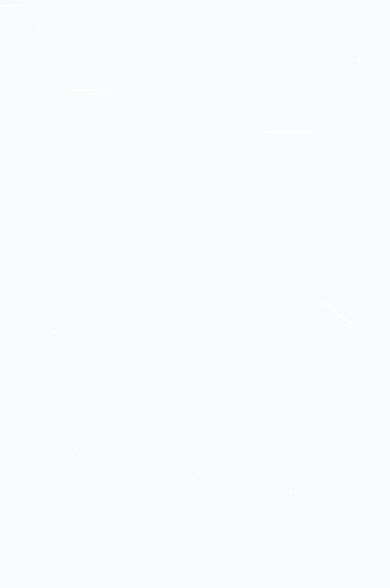
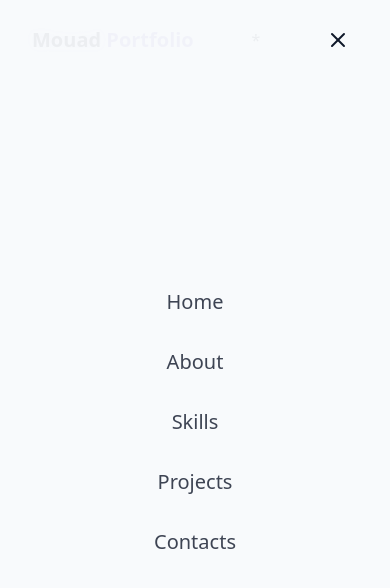
Before and after one commit to moad-cod/Portfolio, a React (Vite) app: page / in a window 390 px wide. Shown: the top 588 px of the page. Built offline with nearby package versions, Linux system fonts and the light colour scheme.

Commit message:
Implement the Navbar section

```diff
--- /dev/null
+++ b/src/components/Navbar.jsx
@@ -0,0 +1,89 @@
+import { useEffect, useState } from "react"
+import { X, Menu} from "lucide-react"
+import { cn } from "@/lib/utils"
+const navItems = [
+    {name: "Home", href: "#hero"},
+    {name: "About", href: "#about"},
+    {name: "Skills", href: "#skills"},
+    {name: "Projects", href: "#projects"},
+    {name: "Contacts", href: "#contacts"},
+
+]
+
+
+export const Navbar = () => {
+    const [isScrolled, setIsScrolled] = useState(false);
+    const [isMenuOpen, setIsMenuOpen] = useState(true);
+
+
+    useEffect(() => {
+        const handleScroll = () => {
+            setIsScrolled(window.scrollY > 10);
+        }
+
+        window.addEventListener('scroll', handleScroll);
+
+        return () => {
+            window.removeEventListener('scroll', handleScroll);
+        }
+    })
+
+    return (
+        <nav className={cn(
+            "fixed w-full z-40 transition-all duration-300",
+            isScrolled ? "py-3 bg-background/80 backdrop-blur-md shadow-xs" : "py-5"
+        )}>
+            <div className="container flex items-center justify-between">
+                <a href="#hero" className="text-xl font-bold text-primary flex items-center">
+                    <span className="relative z-10">
+                        <span className="text-glow text-foreground"> Mouad </span> Portfolio
+                    </span>
+                </a>
+                {/* Desktop nav */}
+                <div className="hidden md:flex space-x-8">
+                    {
+                        navItems.map((item, index) => (
+                            <a key={index} href={item.href} className="text-foreground/80 hover:text-primary transition-colors duration-300">
+                                {item.name}
+                            </a>
+                        ))
+                    }
+                </div>
+
+                {/* Mobile nav */}*
+
+                <button
+                    className="md:hidden p-2 text-foreground z-50"
+                    onClick={() => setIsMenuOpen(!isMenuOpen)}
+                    aria-label={isMenuOpen ? "Close menu" : "Open menu"}
+                >
+                    { isMenuOpen ? <X size={24} /> : <Menu size={24} />}
+                </button>
+
+                <div className={cn("fixed inset-0 bg-background/95 backdroup-blur-md z-40 flex flex-col items-center justify-center",
+                    "transition-all duration-300 md:hidden",
+                    isMenuOpen
+                    ? "opacity-100 pointer-eventes-auto"
+                    : "opacity-0 pointer-events-none"
+                )}>
+                    <div className="flex flex-col md:flex space-y-8 text-xl">
+                        {
+                            navItems.map((item, index) => (
+                                <a
+                                    key={index}
+                                    href={item.href}
+                                    className="text-foreground/80 hover:text-primary transition-colors duration-300"
+                                    onClick={() => setIsMenuOpen(false)}
+                                    >
+
+                                    {item.name}
+                                </a>
+                            ))
+                        }
+                    </div>
+                </div>
+
+            </div>
+        </nav>
+    )
+}
--- a/src/pages/Home.jsx
+++ b/src/pages/Home.jsx
@@ -1,5 +1,6 @@
 import { ThemeToggle } from "@/components/ThemeToggle";
 import { StarBackground } from "@/components/StarBackground";
+import { Navbar } from "@/components/Navbar";
 export const Home = () => {
     return (
         <div className="min-h-screen bg-background text-foreground overflow-x-hidden">
@@ -11,7 +12,7 @@
 
 
             {/* Navbar */}
-
+            <Navbar />
 
             {/* Main Content */}
 
```
